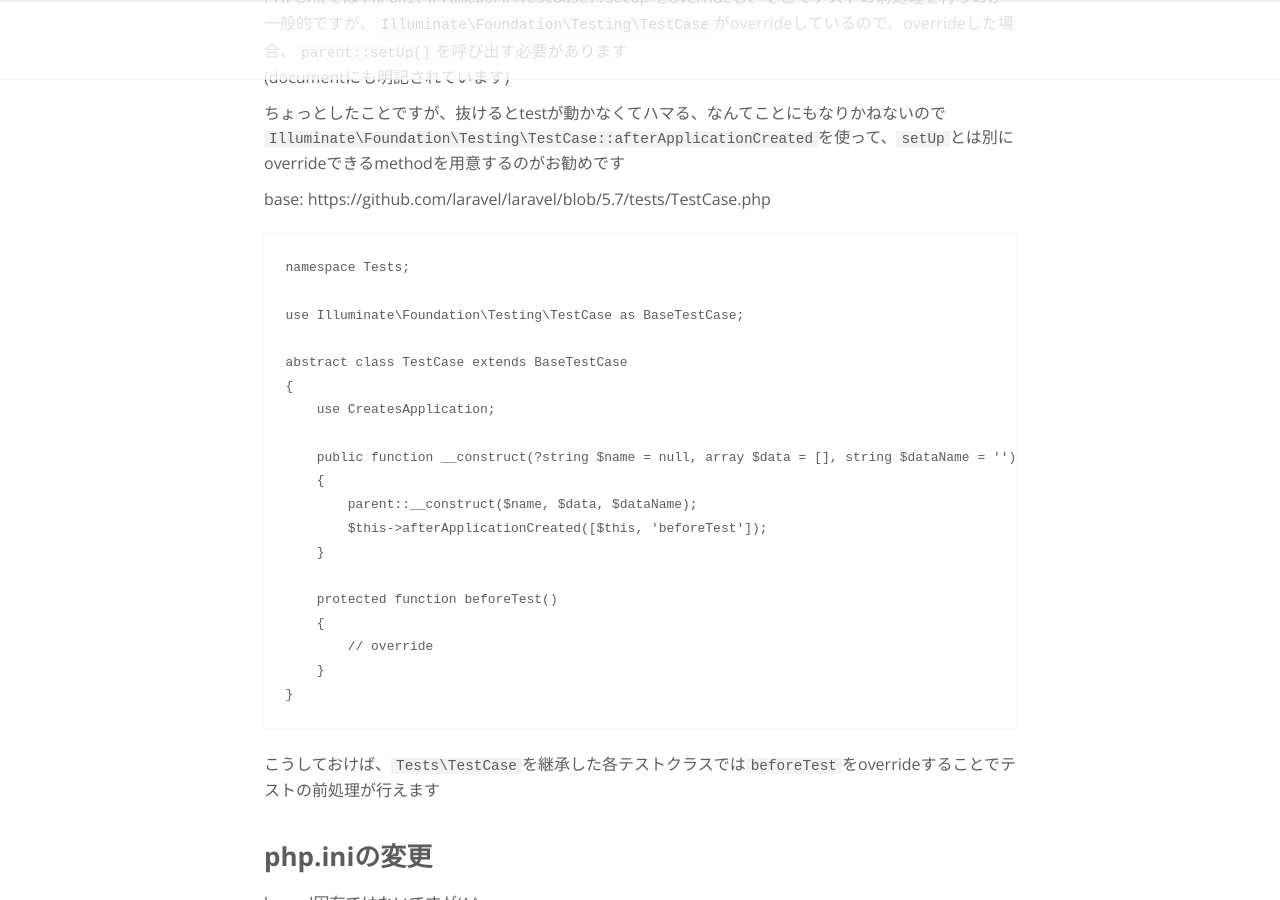
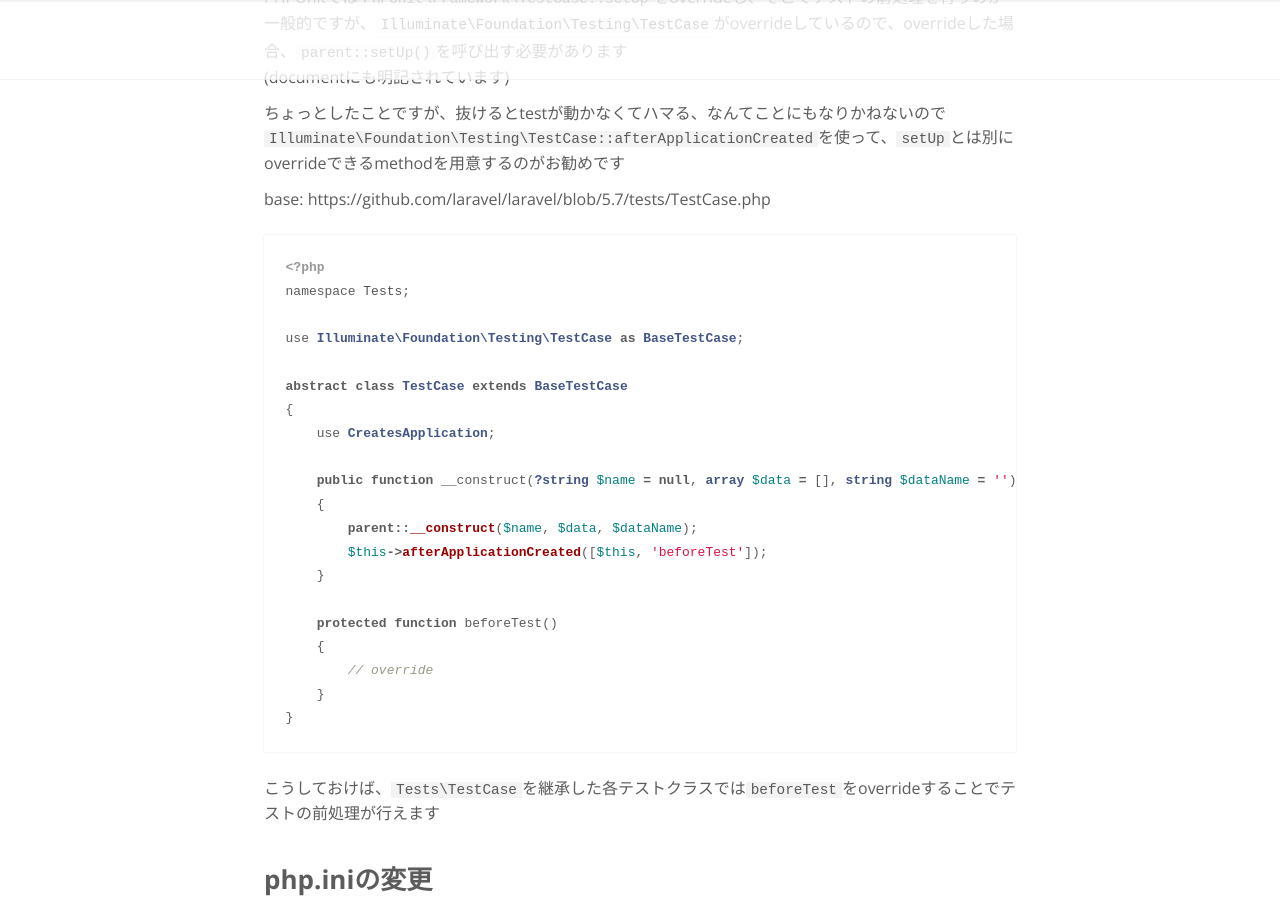
Before and after one commit to RyukyuInteractive/tech.ryukyu-i.co.jp, a Jekyll site: the page built from _posts/2019-07-24-tips-for-testing-laravel-application.md, in a window 1280 px wide and 900 px high, scrolled down 436 px. Built offline with Jekyll 4.4.1, drawn with Linux system fonts in a browser that asks for light colours; a script that is not in the unit is left out; comment, search, counter and statistics services are not loaded.

Commit message:
Update 2019-07-24-tips-for-testing-laravel-application.md

````diff
--- a/_posts/2019-07-24-tips-for-testing-laravel-application.md
+++ b/_posts/2019-07-24-tips-for-testing-laravel-application.md
@@ -17,7 +17,8 @@
 
 base: https://github.com/laravel/laravel/blob/5.7/tests/TestCase.php
 
-```diff
+```php
+<?php
 namespace Tests;
 
 use Illuminate\Foundation\Testing\TestCase as BaseTestCase;
@@ -79,6 +80,7 @@
 base: https://github.com/laravel/laravel/blob/5.7/tests/TestCase.php
 
 ```php
+<?php
 namespace Tests;
 
 use Illuminate\Foundation\Testing\TestCase as BaseTestCase;
````
